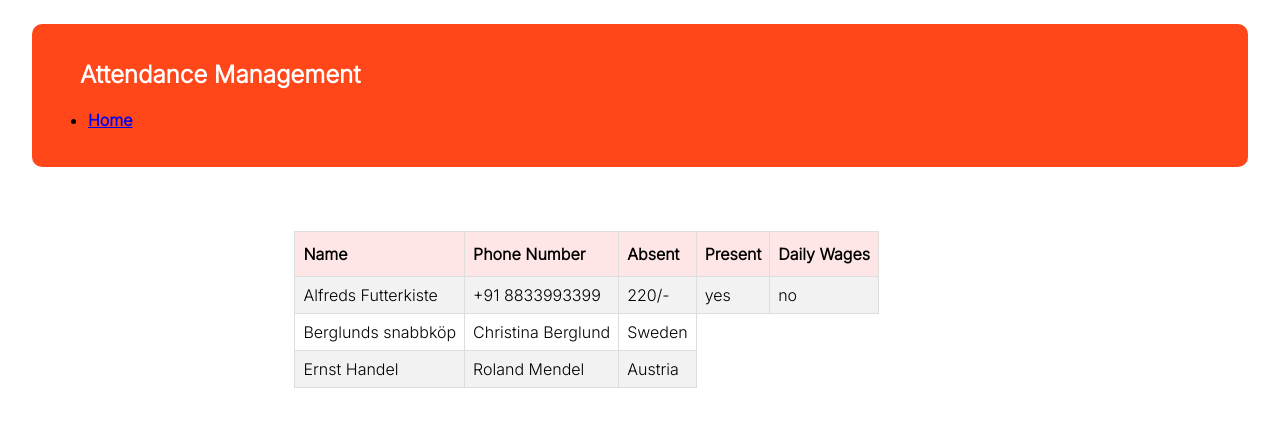
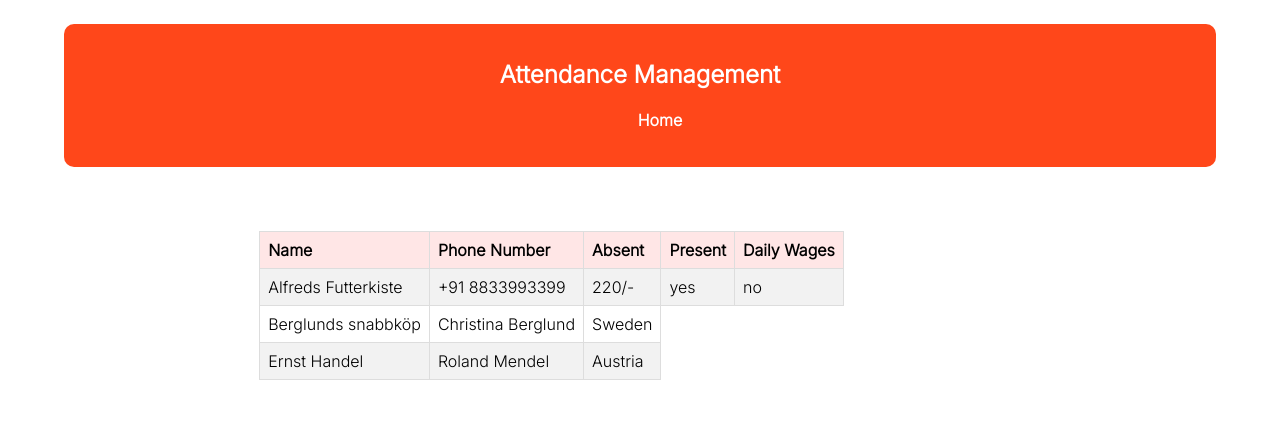
Before and after one commit to harshv1741/AttendanceSystem, a website: page index.html in a window 1280 px wide. Drawn offline with Linux system fonts and the light colour scheme.

Commit message:
Modifying navbar

```diff
--- a/style.css
+++ b/style.css
@@ -5,13 +5,13 @@ body {
 	flex-direction: column;
 	/* Importing fonts from google */
 	font-family: "Inter", sans-serif;
-	margin-left: 1rem;
-	margin-right: 1rem;
+	margin-left: 3rem;
+	margin-right: 3rem;
 }
 /* NavBar (START) */
 .navbar-head {
+	text-align: center;
 	color: #ffffff;
-	margin-left: 2rem;
 }
 
 header {
@@ -20,9 +20,8 @@ header {
 
 /* Contains Style for Navbar */
 .navbar {
-	text-decoration: none;
-	width: auto;
-	height: auto;
+	margin-left: auto;
+	margin-right: auto;
 	text-align: justify;
 	/* for spacing the navbar*/
 	padding: 1rem;
@@ -34,19 +33,18 @@ header {
 /* The default color for navbar link */
 
 /* navbar link */
-.navbar-link-list {
-	text-align: right;
+.navbar-button-list {
+	text-align: center;
 	list-style: none;
 }
 
 /* Inline navbar link */
-.navbar-link-inline {
+.navbar-button-inline {
 	display: inline;
-	padding-right: 1rem;
 }
 
 /* Individual Link */
-.navbar-link {
+.navbar-button {
 	color: white;
 	background: transparent;
 	text-decoration: none;
@@ -54,21 +52,21 @@ header {
 }
 
 /* Unvisited Linked */
-.navbar-link-list a:link {
+.navbar-button-list a:link {
 	background-color: transparent;
 	color: #ffffff;
 	text-decoration: none;
 }
 
 /* Hovered link */
-.navbar-link-list a:hover {
+.navbar-button-list a:hover {
 	color: #ffff00;
 	background-color: transparent;
 	text-decoration: underline;
 }
 
 /* Active Link */
-.navbar-link-list .active {
+.navbar-button-list .active {
 	color: #ffff00;
 	background-color: transparent;
 	text-decoration: none;
@@ -86,7 +84,7 @@ header {
 	border-radius: 10px;
 }
 
-/* Table Data (START) */
+/* Table Data */
 .table-container {
 	align-items: center;
 }
@@ -96,11 +94,19 @@ table {
 	margin-left: auto;
 	margin-right: auto;
 	border-collapse: collapse;
-	width: 60%;
+	width: 70%;
 }
 
-td, th {
+th {
+	padding-top: 12px;
+	padding-bottom: 12px;
+	text-align: left;
+	background-color: #ffe6e6;
+	color: black;
+}
 
+td,
+th {
 	border: 1px solid #ddd;
 	padding: 8px;
 }
@@ -112,11 +118,3 @@ tr:nth-child(even) {
 tr:hover {
 	background-color: #ddd;
 }
-
-th {
-	padding-top: 12px;
-	padding-bottom: 12px;
-	text-align: left;
-	background-color: #ffe6e6;
-	color: black;
-}
```
